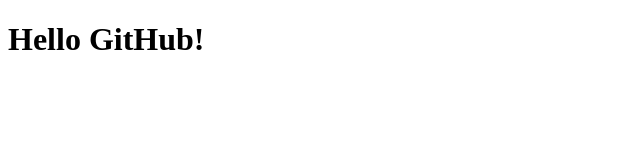
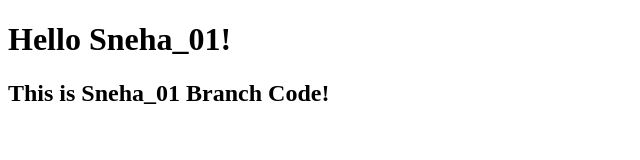
Before and after one commit to Sneha-Thakor/sneha_110_mid2025, a plain HTML site: page index.html in a window 1280 px wide. Shown: the whole page, without its empty margins (0-640 px from the left). Drawn offline with Linux system fonts and the light colour scheme.

Commit message:
first commit sneha_01

```diff
--- a/index.html
+++ b/index.html
@@ -6,6 +6,7 @@
     <title>Document</title>
 </head>
 <body>
-    <h1>Hello GitHub!</h1>
+    <h1>Hello Sneha_01!</h1>
+    <h2>This is Sneha_01 Branch Code!</h2>
 </body>
 </html>
```
